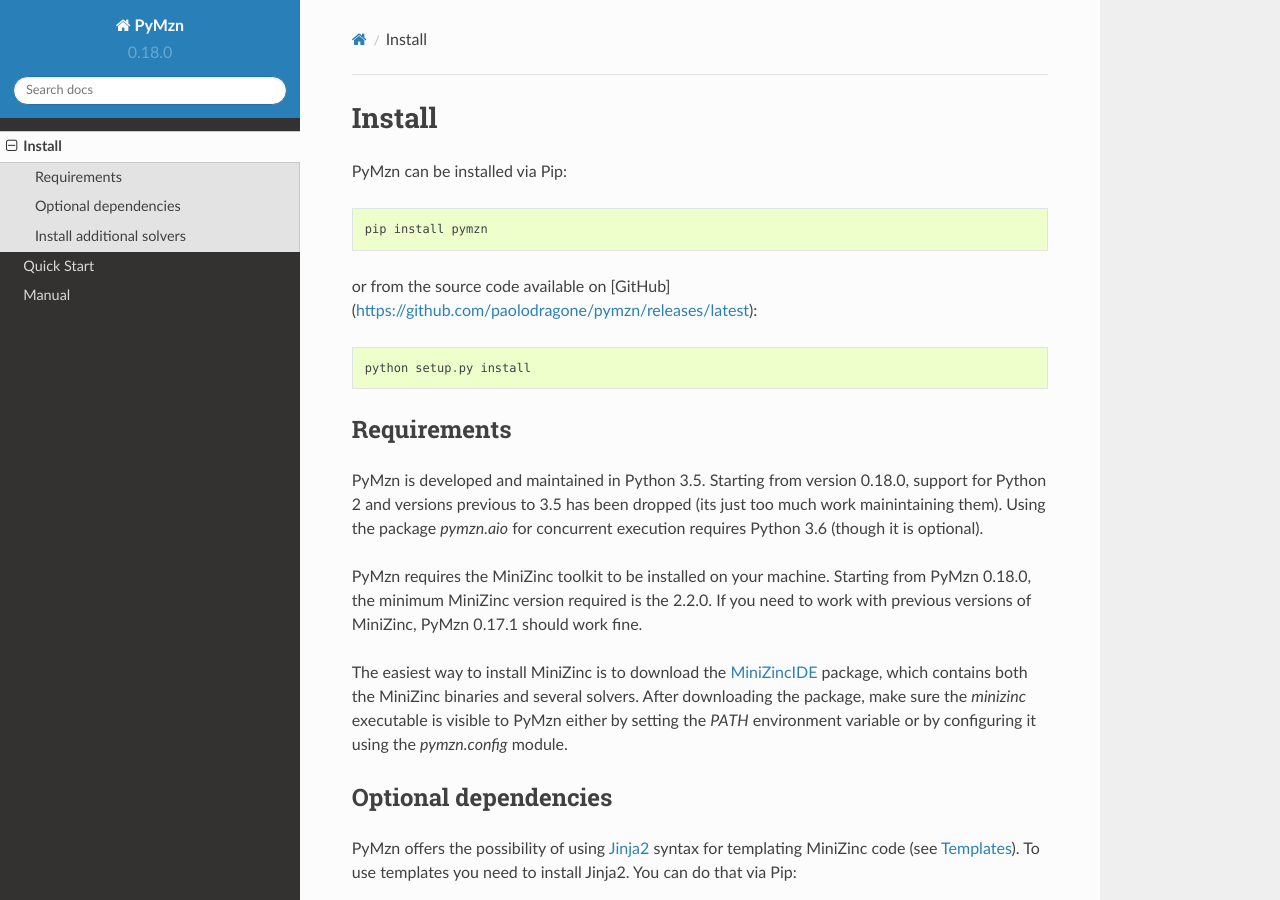
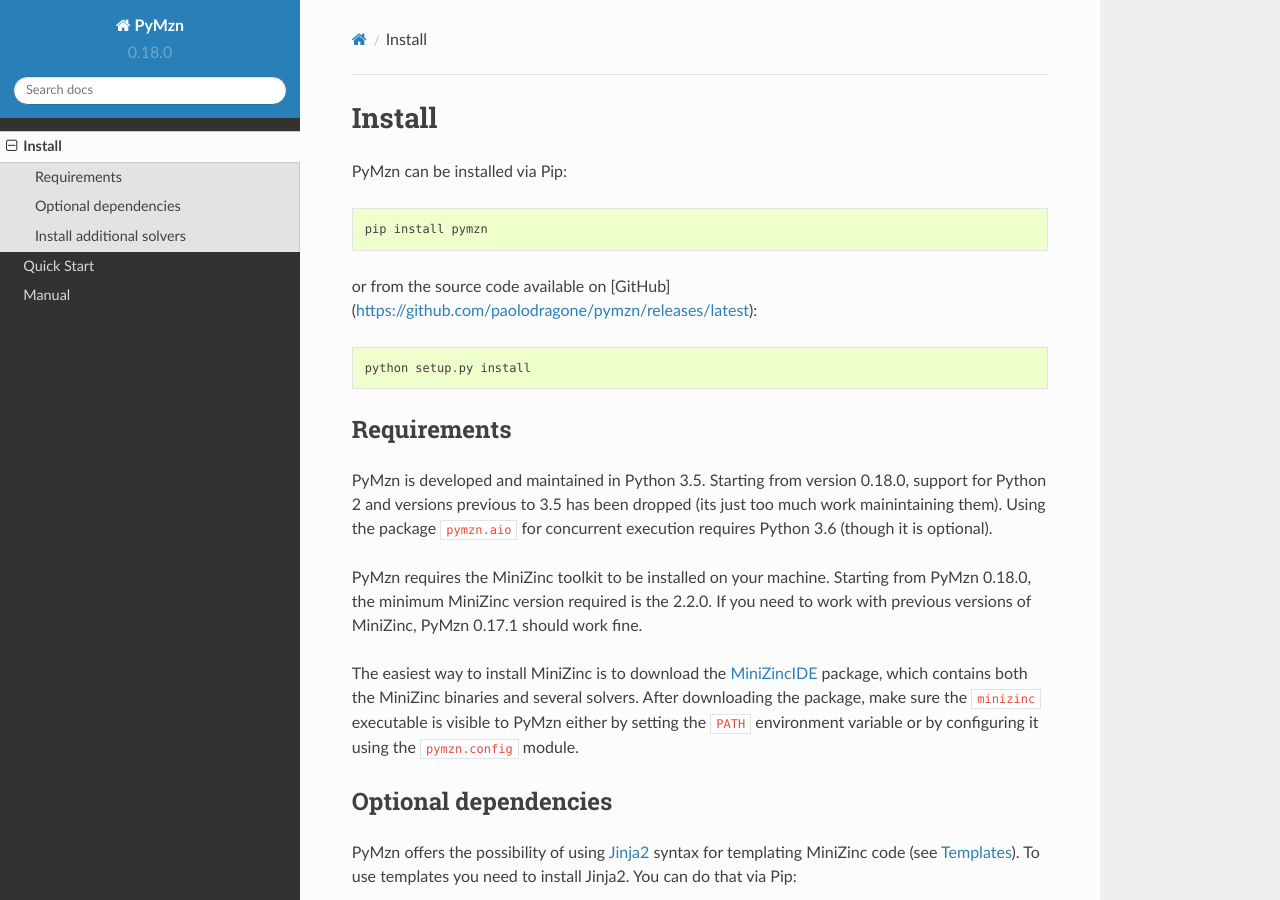
Before and after one commit to paolodragone/pymzn, a Sphinx documentation site: the page built from docs/source/install.rst, in a window 1280 px wide and 900 px high. Built offline with Sphinx 7.4.7 and the Read the Docs theme 2.0.0, drawn with Linux system fonts in a browser that asks for light colours.

```diff
--- a/docs/source/install.rst
+++ b/docs/source/install.rst
@@ -16,7 +16,7 @@ Requirements
 ------------
 PyMzn is developed and maintained in Python 3.5. Starting from version 0.18.0,
 support for Python 2 and versions previous to 3.5 has been dropped (its just too
-much work mainintaining them). Using the package `pymzn.aio` for concurrent
+much work mainintaining them). Using the package ``pymzn.aio`` for concurrent
 execution requires Python 3.6 (though it is optional).
 
 PyMzn requires the MiniZinc toolkit to be installed on your machine. Starting
@@ -26,9 +26,9 @@ need to work with previous versions of MiniZinc, PyMzn 0.17.1 should work fine.
 The easiest way to install MiniZinc is to download the
 `MiniZincIDE <https://github.com/MiniZinc/MiniZincIDE>`__ package, which
 contains both the MiniZinc binaries and several solvers. After downloading the
-package, make sure the `minizinc` executable is visible to PyMzn either by
-setting the `PATH` environment variable or by configuring it using the
-`pymzn.config` module.
+package, make sure the ``minizinc`` executable is visible to PyMzn either by
+setting the ``PATH`` environment variable or by configuring it using the
+``pymzn.config`` module.
 
 
 Optional dependencies
@@ -55,11 +55,11 @@ To be able to set custom configuration for PyMzn (see `Configuration
 Install additional solvers
 --------------------------
 
-Starting from version 0.18.0, PyMzn interfaces directly with the `minizinc`
+Starting from version 0.18.0, PyMzn interfaces directly with the ``minizinc``
 executable, which has now its own procedure for interfacing with installed
 solvers. For more detailed information follow this `guide
 <https://www.minizinc.org/doc-2.2.3/en/command_line.html#adding-solvers>`__ from
-the MiniZinc user manual. Generally, any solver available to the `minizinc`
+the MiniZinc user manual. Generally, any solver available to the ``minizinc``
 executable will be available to PyMzn as well. You can check which solvers are
 installed by running the command::
 
@@ -67,5 +67,5 @@ installed by running the command::
 
 For MiniZinc versions prior to the 2.2.0 and PyMzn versions prior to the 0.18.0,
 you will need to install the solver and make sure that the path of the
-executable associated with the solver is present in the `PATH` environment
+executable associated with the solver is present in the ``PATH`` environment
 variable.
```
